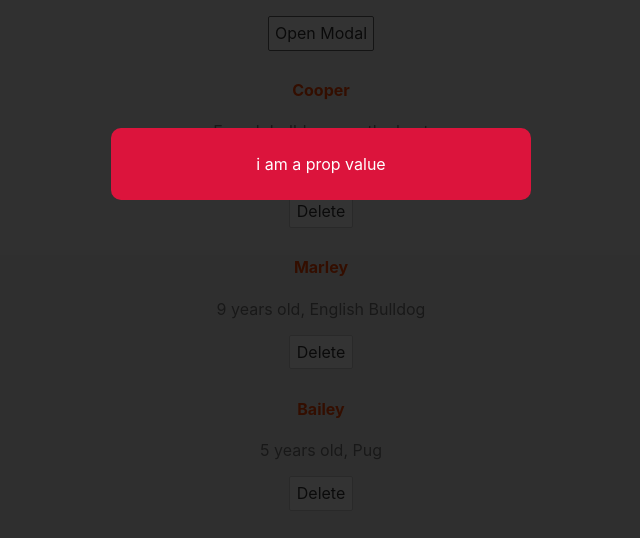
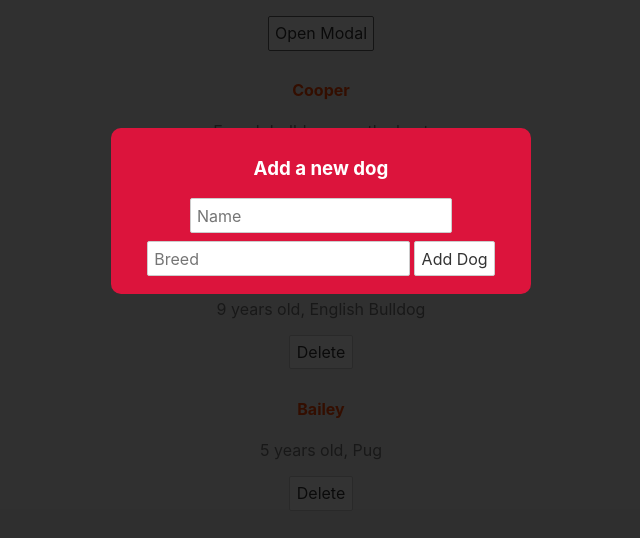
Before and after one commit to SJH-97/svelte, a Svelte app: page / in a window 1280 px wide. Both pictures are taken after a click on the button "Open Modal". Shown: the top 538 px of the page, without its empty margins (319-959 px from the left). Built offline with nearby package versions, Linux system fonts and the light colour scheme.

Commit message:
using slots

```diff
--- a/src/App.svelte
+++ b/src/App.svelte
@@ -19,14 +19,18 @@
 		showModal = !showModal;
 	}
 
-	// Setting a prop
-	let message = "i am a prop value"
-
 	// Setting Show modal prop
 	let showModal = false;
 </script>
 
-<Modal message={message} isPromo {showModal} on:click={toggleModal}/>
+<Modal isPromo {showModal} on:click={toggleModal}>
+	<h3>Add a new dog</h3>
+	<form>
+		<input type="text" placeholder="Name">
+		<input type="text" placeholder="Breed">
+		<button>Add Dog</button>
+	</form>
+</Modal>
 <main>
   <button on:click={toggleModal}>Open Modal</button>
  {#each dogs as dog (dog.id)}
--- a/src/Modal.svelte
+++ b/src/Modal.svelte
@@ -1,12 +1,4 @@
 <script>
-    // EVENT MODIFIERS
-    // 1 - Once - makes sure event can only be fired once (removes event handler)
-    // 2 - Prevent Default - prevent the default action (run e.preventDefault())
-    // 3 - self - only fires event if the clicked element is the target
-
-
-
-    export let message = "default value";
     // export show modal to app so can be toggled outside of modal
     export let showModal = false;
     export let isPromo = false;
@@ -17,7 +9,7 @@
 <!-- use single pipe to add event modifier -->
 <div class="backdrop" class:promo={isPromo} on:click|self>
     <div class="modal">
-        <p>{message}</p>
+        <slot></slot>
     </div>
 </div>
 {/if}
```
